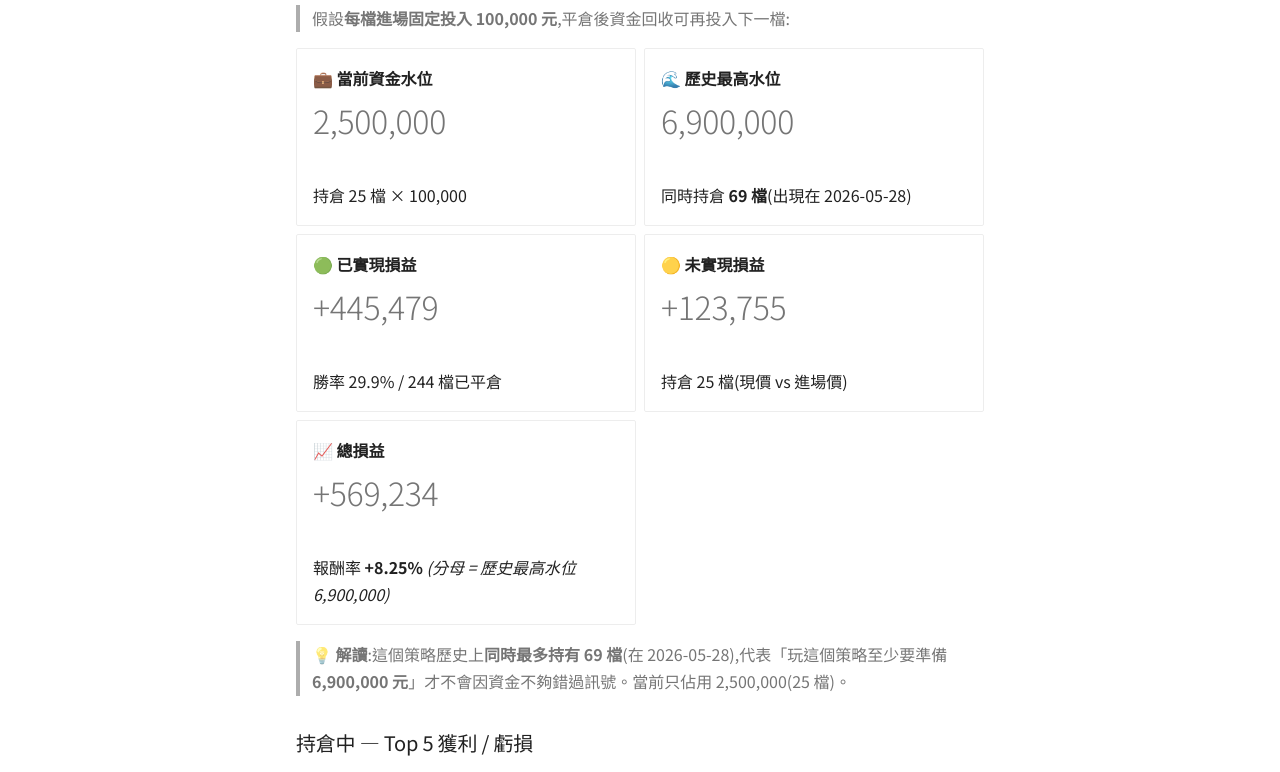
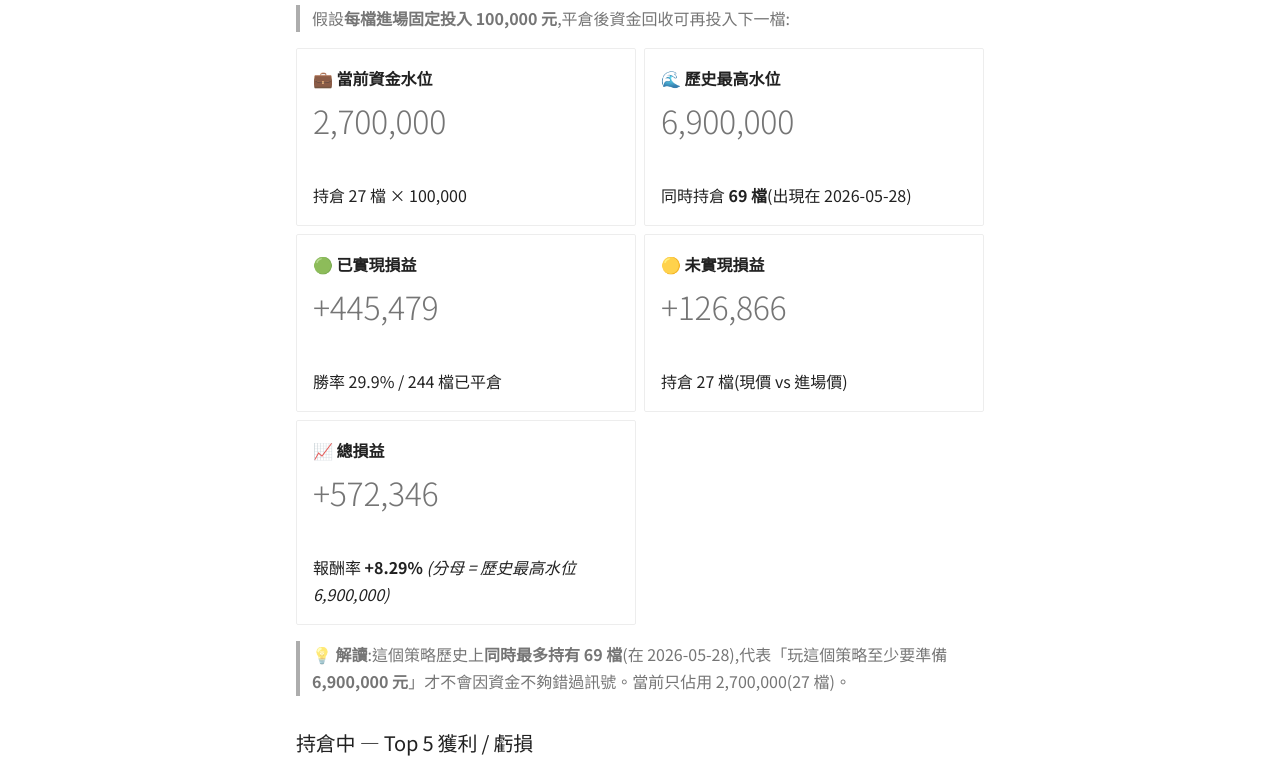
Before and after one commit to ShoppingLiao/stock-analysis-public, an MkDocs documentation site: the page built from docs/signals_capital.md, in a window 1280 px wide and 1400 px high. Shown: the part 522-1294 px from the top of the window. Built offline with MkDocs 1.6.1 and Material for MkDocs 9.7.7, drawn with Linux system fonts in a browser that asks for light colours; comment, search, counter and statistics services are not loaded; some of the changed text lies outside the part shown.

Commit message:
docs(signals): update BB + RB + capital (2026-07-02)

```diff
--- a/docs/signals_capital.md
+++ b/docs/signals_capital.md
@@ -17,9 +17,9 @@
 
 -   **💼 當前資金水位**
 
-    # 2,500,000
+    # 2,700,000
 
-    持倉 25 檔 × 100,000
+    持倉 27 檔 × 100,000
 
 -   **🌊 歷史最高水位**
 
@@ -35,19 +35,19 @@
 
 -   **🟡 未實現損益**
 
-    # +123,755
+    # +126,866
 
-    持倉 25 檔(現價 vs 進場價)
+    持倉 27 檔(現價 vs 進場價)
 
 -   **📈 總損益**
 
-    # +569,234
+    # +572,346
 
-    報酬率 **+8.25%** _(分母 = 歷史最高水位 6,900,000)_
+    報酬率 **+8.29%** _(分母 = 歷史最高水位 6,900,000)_
 
 </div>
 
-> **💡 解讀**:這個策略歷史上**同時最多持有 69 檔**(在 2026-05-28),代表「玩這個策略至少要準備 **6,900,000 元**」才不會因資金不夠錯過訊號。當前只佔用 2,500,000(25 檔)。
+> **💡 解讀**:這個策略歷史上**同時最多持有 69 檔**(在 2026-05-28),代表「玩這個策略至少要準備 **6,900,000 元**」才不會因資金不夠錯過訊號。當前只佔用 2,700,000(27 檔)。
 
 ### 持倉中 — Top 5 獲利 / 虧損
 
@@ -139,9 +139,9 @@
 
 -   **💼 當前資金水位**
 
-    # 16,300,000
+    # 16,500,000
 
-    BB 2,500,000 + RB 13,800,000
+    BB 2,700,000 + RB 13,800,000
 
 -   **🌊 兩策略歷史最高水位**
 
@@ -157,15 +157,15 @@
 
 -   **🟡 未實現損益**
 
-    # +3,853,368
+    # +3,856,480
 
-    BB +123,755 + RB +3,729,613
+    BB +126,866 + RB +3,729,613
 
 -   **📈 總損益**
 
-    # +3,717,955
+    # +3,721,067
 
-    報酬率 **+16.31%** _(分母 = 兩策略歷史最高水位)_
+    報酬率 **+16.32%** _(分母 = 兩策略歷史最高水位)_
 
 </div>
 
```
Also changed, not shown: docs/signals_black_butterfly.md (+2 -0 lines).
